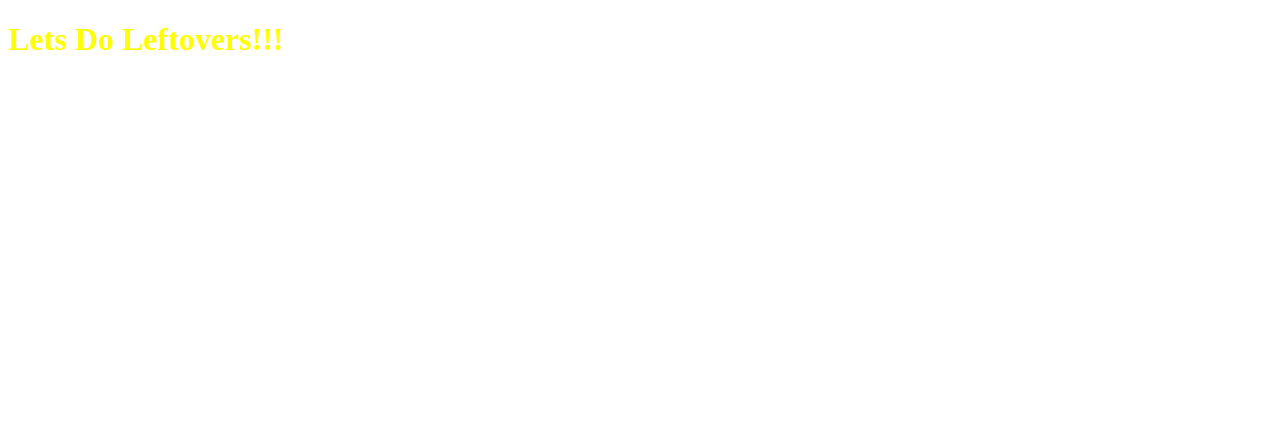
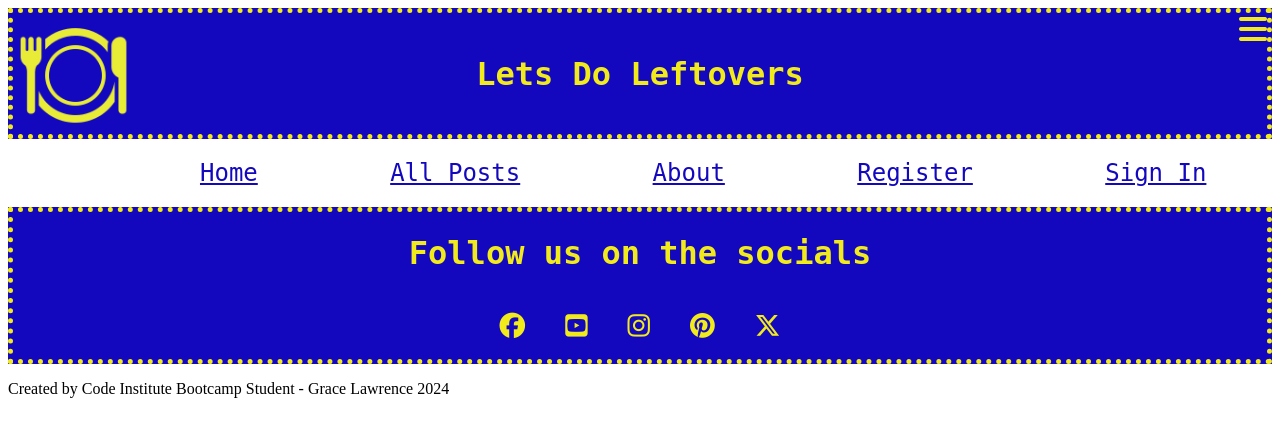
Before and after one commit to glaw2000/Leftovers, a Django app: page / in a window 1280 px wide. Shown: the top 437 px of the page. Run offline with Django 4.2, Linux system fonts and the light colour scheme; some libraries are stand-ins or nearby versions.

Commit message:
update name of index.html to base.html. Add header, footer and basic styling for base.html.

```diff
--- a/blog/views.py
+++ b/blog/views.py
@@ -11,4 +11,4 @@ class HomePage(TemplateView):
     """
     Displays home page"
     """
-    template_name = 'index.html'
+    template_name = 'base.html'
--- a/config/settings.py
+++ b/config/settings.py
@@ -31,7 +31,7 @@ SECRET_KEY = os.environ.get("SECRET_KEY")
 # SECURITY WARNING: don't run with debug turned on in production!
 # if os.path.isfile('env.py'):
 #     import env
-DEBUG = False
+DEBUG = True
 
 ALLOWED_HOSTS = ['8000-glaw2000-leftovers-lajp76mi6xk.ws.codeinstitute-ide.net', 'leftovers-app-32aa0915dd0b.herokuapp.com']
 
--- a/static/css/style.css
+++ b/static/css/style.css
@@ -1,3 +1,138 @@
-h1 {
-    color:yellow;
+/* Header Styling */
+#head {
+    border-width: thick;
+    border-style:dotted;
+    border-color: #f2eb1c;
+    background-color:#1408bf;
+    display: flex;
+    flex-direction: row;
+    flex-wrap: nowrap;
+    justify-content: start;
+    align-items: stretch;
+    align-content: stretch;
+    gap:20px;
+  }
+
+  #logo {
+    flex-shrink: 1;
+    flex-basis: auto;
+    align-self: flex-start;
+    width:20%;
+    height:20%;
+  }
+
+  #logo img{
+    color:#f2eb1c;
+    display: block;
+    max-height: 60%;
+    max-width: 60%;
+  }
+
+  #headtxt {
+    color:#f2eb1c;
+    flex-grow: 1;
+    flex-shrink: 1;
+    flex-basis: auto;
+    align-self:center;
+    text-align: center;
+    font-family: "Roberto Mono", monospace;
+    font-optical-sizing: auto;
+    font-weight: 700;
+    font-style: normal;
+    width: 80%;
+  }
+
+  #nav{
+    color:#f2eb1c;
+    flex-grow: 0;
+    flex-shrink: 1;
+    flex-basis: auto;
+    align-self: auto;
+    width: 20%;
+    text-align: right;
+  }
+
+  #nav a {
+    color:#f2eb1c;
+  }
+
+  #menu {
+    align-self:flex-end;
+    text-align: center;
+    width: 100%;
+  }
+
+  #menu a {
+    color:#1408bf;
+    font-family: "Roberto Mono", monospace;
+    font-optical-sizing: auto;
+    font-weight: 400;
+    font-style: normal;
+    padding-left: 10%;
+  }
+
+/* Body Styling */
+
+  main {
+    flex: 1 0 auto;
+    margin-bottom: 20px;
 }
+
+#body {
+  border-width: thick;
+  border-style: dotted;
+  border-color: #1408bf;
+  background-color: #f2eb1c;
+}
+
+.bodytxt {
+  color:#1408bf;
+  text-align: center;
+  font-family: "Roberto Mono", monospace;
+  font-optical-sizing: auto;
+  font-weight: 100;
+  font-style: normal;
+}
+
+.bodytxt h1{
+  font-weight: 700;
+}
+
+.bodytxt a{
+  color: #1408bf;
+}
+
+ /* Footer Styling */
+
+#footer {
+    border-width: thick;
+    border-style:dotted;
+    border-color: #f2eb1c;
+    background-color:#1408bf;
+  }
+
+  .foottxt {
+    color:#f2eb1c;
+    text-align: center;
+    font-family: "Roberto Mono", monospace;
+    font-optical-sizing: auto;
+    font-weight: 100;
+    font-style: normal;
+  }
+
+  .foottxt h1 {
+    font-weight: 700;
+  }
+
+  #socials{
+    display: flex;
+    flex-direction: row;
+    justify-content: center;
+  }
+
+  #socials  i {
+    font-size: 160%;
+    padding: 20px;
+    color: #f2eb1c;
+
+  }
--- /dev/null
+++ b/templates/base.html
@@ -0,0 +1,90 @@
+{% load static %}
+
+<!DOCTYPE html>
+<html lang="en">
+<head>
+    <meta charset="UTF-8">
+    <meta name="viewport" content="width=device-width, initial-scale=1.0">
+    <title>Lets Do Leftovers!</title>
+
+    <!-- Custom CSS -->
+    <link rel="stylesheet" href="{% static 'css/style.css' %}">
+</head>
+
+<body>
+    <!-- header section -->
+    <header>
+        <div id="head">
+            <div id="logo">
+                <a src="">
+                    <img src="{% static 'images/yellow_plate.png' %}" alt="fork plate knife">
+                </a>
+            </div>
+
+            <div id="headtxt">
+                <h1>Lets Do Leftovers</h1>
+            </div>
+
+            <div id = nav >
+                <i class="fa-solid fa-bars fa-2x"></i>
+            </div>
+        </div>
+
+        <div id="menu_banner">
+            <div id="menu">
+                <h2>
+                    <a href="">Home</a>
+                    <a href="">All Posts</a>
+                    <a href="">About</a>
+                    <a href="">Register</a>
+                    <a href="">Sign In</a>
+                </h2>
+            </div>
+        </div>
+    <!-- main section -->
+     <main>
+
+     </main>
+     <!-- footer section -->
+    <footer>
+        <div id="footer" class="foottxt">
+            <h1>Follow us on the socials</h1>
+            <div id="socials">
+                <div id ="facebook">
+                    <a href="https://www.facebook.com" target="_blank" rel="noopener"
+                    aria-label="Visit our Facebook page (opens in a new tab)">
+                    <i class="fa-brands fa-facebook"></i></a>
+                </div>
+
+                <div id="youtube">
+                    <a href="https://www.youtube.com" target="_blank" rel="noopener"
+                    aria-label="Visit our YouTube page (opens in a new tab)">
+                    <i class="fa-brands fa-youtube-square"></i></a>
+                </div>
+
+                <div id="instagram">
+                    <a href="https://www.instagram.com" target="_blank" rel="noopener"
+                    aria-label="Visit our Instagram page (opens in a new tab)">
+                    <i class="fa-brands fa-instagram"></i></a>
+                </div>
+
+                <div id="pinterest">
+                    <a href="https://www.pinterest.com" target="_blank" rel="noopener"
+                    aria-label="Visit our Pinterest page (opens in a new tab)">
+                    <i class="fa-brands fa-pinterest"></i></a>
+                </div>
+
+                <div id="x">
+                    <a href="https://www.x.com" target="_blank" rel="noopener"
+                    aria-label="Visit our X page (opens in a new tab)">
+                    <i class="fa-brands fa-x-twitter"></i></a>
+                </div>
+            </div>
+        </div>
+        <div>
+            <p>Created by Code Institute Bootcamp Student - Grace Lawrence 2024</p>
+        </div>
+    </footer>
+<script src="https://kit.fontawesome.com/6b67198870.js" crossorigin="anonymous"></script>
+</body>
+</html>
--- a/templates/index.html
+++ /dev/null
@@ -1,17 +0,0 @@
-{% load static %}
-
-<!DOCTYPE html>
-<html lang="en">
-<head>
-    <meta charset="UTF-8">
-    <meta name="viewport" content="width=device-width, initial-scale=1.0">
-    <title>Lets Do Leftovers!</title>
-
-    <!-- Custom CSS -->
-    <link rel="stylesheet" href="{% static 'css/style.css' %}">
-</head>
-
-<body>
-<h1>Lets Do Leftovers!!!</h1>
-</body>
-</html>
```
Also changed, not shown: static/images/yellow_plate.png (added).
